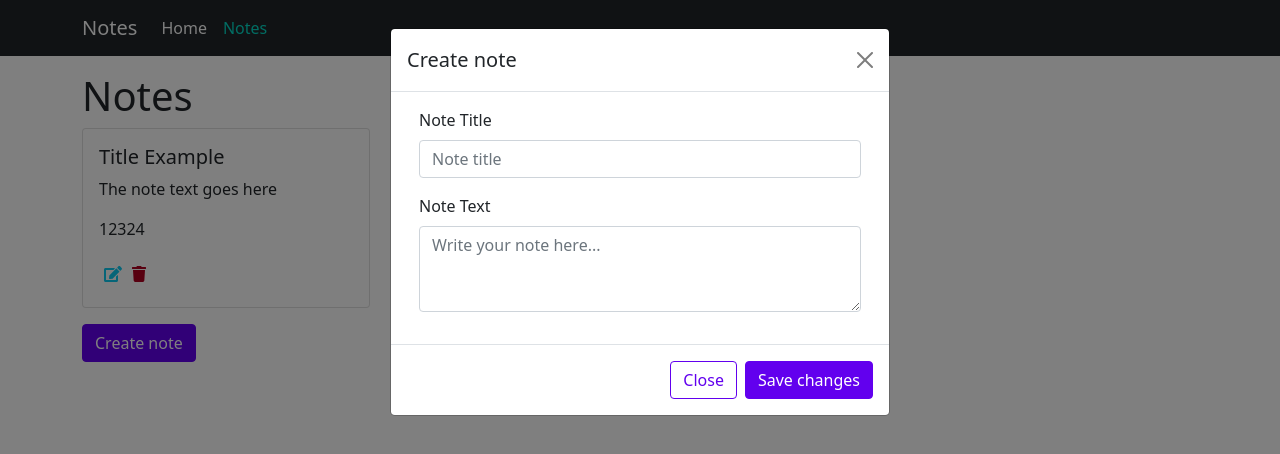
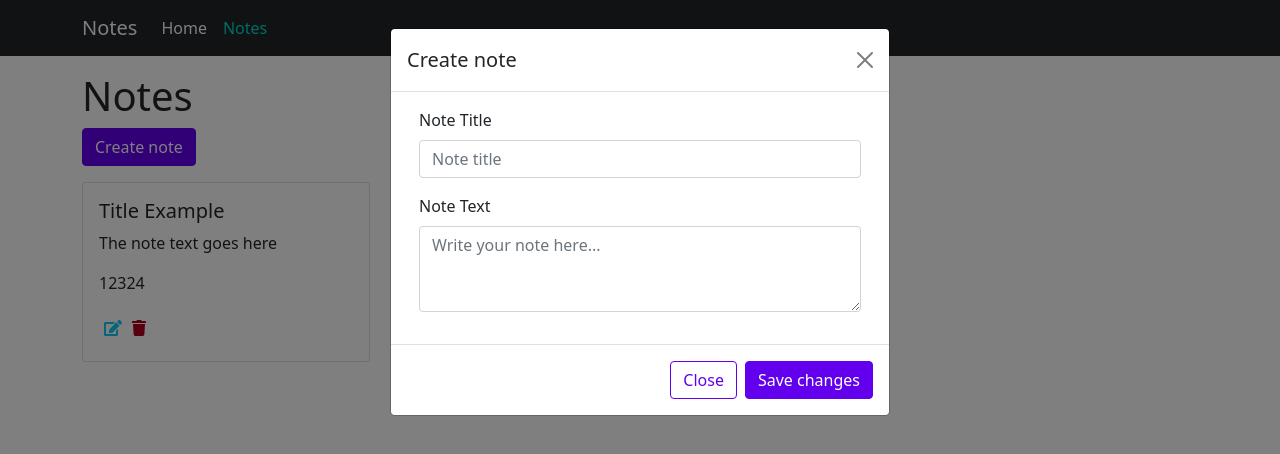
Before and after one commit to RGrosso/notes-app, a Vue app: page /notes/new in a window 1280 px wide. Shown: the top 454 px of the page. Built offline with nearby package versions, Linux system fonts and the light colour scheme.

Commit message:
Corrected note card spacing

```diff
--- a/src/styles/app.scss
+++ b/src/styles/app.scss
@@ -20,3 +20,7 @@
 .text-blue {
     color: #0dcaf0;
 }
+
+.flex-gap {
+    gap: 1rem;
+}
--- a/src/views/NotesView.vue
+++ b/src/views/NotesView.vue
@@ -2,7 +2,19 @@
     <div class="container">
         <div>
             <h1>Notes</h1>
-            <div v-if="store.state.notes.length > 0" class="mb-3">
+            <router-link
+                :to="{ name: 'New Note' }"
+                custom
+                v-slot="{ href, navigate }"
+            >
+                <a :href="href" @click="navigate" class="btn btn-primary mb-3">
+                    Create note
+                </a>
+            </router-link>
+            <div
+                v-if="store.state.notes.length > 0"
+                class="d-flex flex-gap mb-3"
+            >
                 <NoteCard
                     v-for="note in store.state.notes"
                     :key="note.id"
@@ -10,16 +22,6 @@
                 />
             </div>
             <p v-else>You currently have no notes available.</p>
-
-            <router-link
-                :to="{ name: 'New Note' }"
-                custom
-                v-slot="{ href, navigate }"
-            >
-                <a :href="href" @click="navigate" class="btn btn-primary">
-                    Create note
-                </a>
-            </router-link>
 
             <router-view v-slot="{ Component }">
                 <BModal
```
